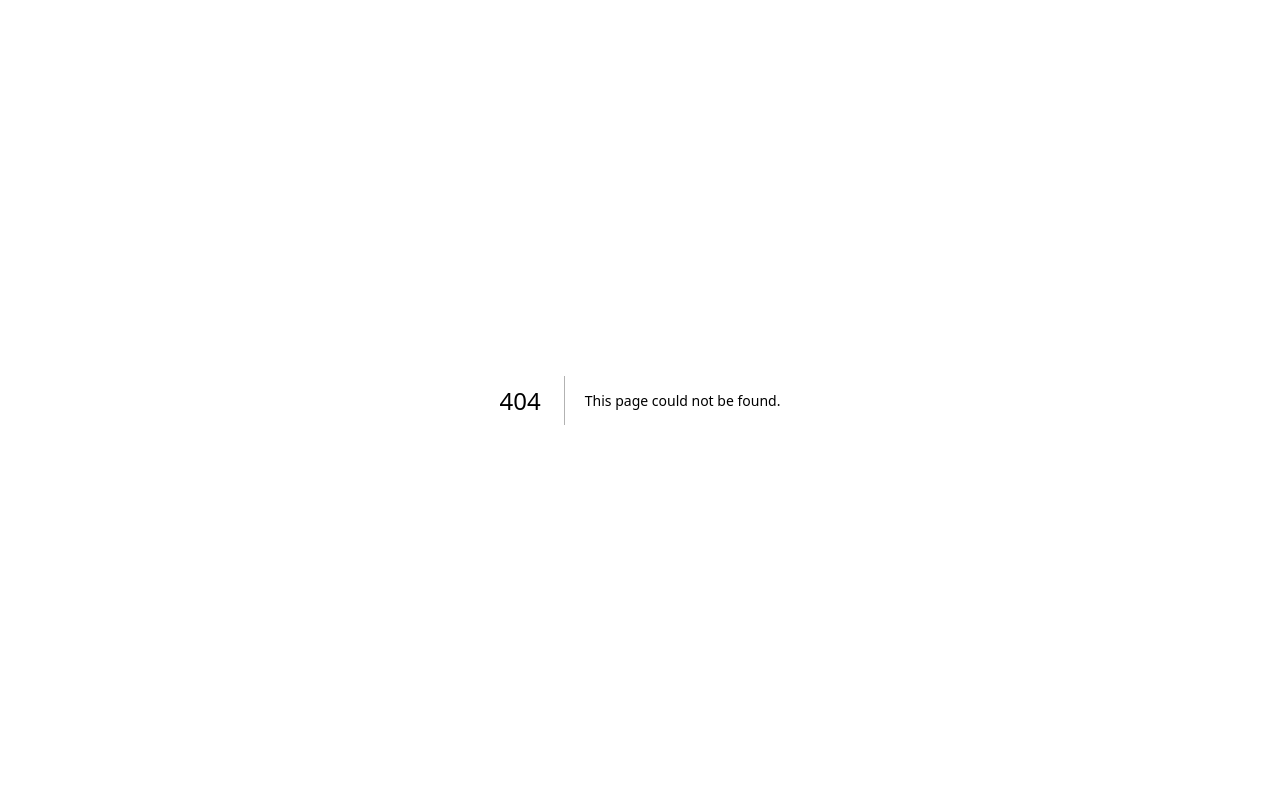
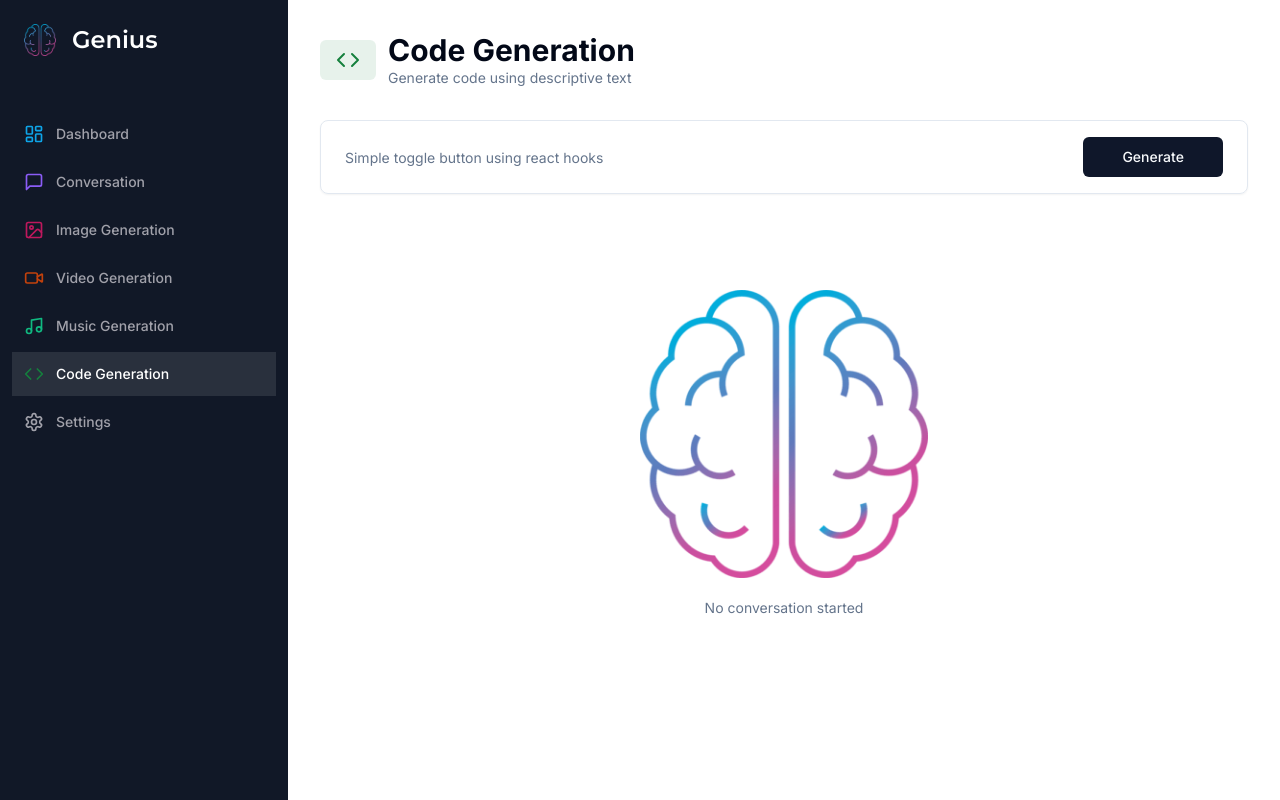
Before and after one commit to ajkumar21/ai-tool, a Next.js app: page /code in a window 1280 px wide. Before the commit this address had no page. Built offline with nearby package versions, Linux system fonts and the light colour scheme.

Commit message:
added code gen

```diff
--- /dev/null
+++ b/app/(dashboard)/(routes)/code/constants.ts
@@ -0,0 +1,7 @@
+import * as z from "zod"
+
+export const formSchema = z.object({
+    prompt: z.string().min(1, {
+        message: "Prompt is required"
+    })
+})
--- /dev/null
+++ b/app/(dashboard)/(routes)/code/page.tsx
@@ -0,0 +1,143 @@
+"use client";
+
+import axios from "axios";
+import * as z from "zod";
+import Heading from "@/components/heading";
+import { Code } from "lucide-react";
+import { useForm } from "react-hook-form";
+
+import { formSchema } from "./constants";
+import { zodResolver } from "@hookform/resolvers/zod";
+import { Form, FormControl, FormField, FormItem } from "@/components/ui/form";
+import { Input } from "@/components/ui/input";
+import { Button } from "@/components/ui/button";
+import { useRouter } from "next/navigation";
+import { useState } from "react";
+import { Empty } from "@/components/empty";
+import { Loader } from "@/components/loader";
+import { cn } from "@/lib/utils";
+import UserAvatar from "@/components/user-avatar";
+import BotAvatar from "@/components/bot-avatar";
+import { ChatCompletionMessageParam } from "openai/resources/index.mjs";
+import ReactMarkdown from "react-markdown";
+
+const CodePage = () => {
+  const router = useRouter();
+  const [messages, setMessages] = useState<ChatCompletionMessageParam[]>([]);
+  const form = useForm<z.infer<typeof formSchema>>({
+    resolver: zodResolver(formSchema),
+    defaultValues: {
+      prompt: "",
+    },
+  });
+
+  const isLoading = form.formState.isSubmitting;
+
+  const onSubmit = async (values: z.infer<typeof formSchema>) => {
+    try {
+      const userMessage: ChatCompletionMessageParam = {
+        role: "user",
+        content: values.prompt,
+      };
+      const newMessages = [...messages, userMessage];
+
+      const response = await axios.post("/api/code", {
+        messages: newMessages,
+      });
+
+      setMessages((current) => [...current, userMessage, response.data]);
+      form.reset();
+    } catch (err) {
+      //TODO Open Pro Model
+      console.log(err);
+    } finally {
+      router.refresh();
+    }
+  };
+
+  return (
+    <div>
+      <Heading
+        title="Code Generation"
+        description="Generate code using descriptive text"
+        icon={Code}
+        iconColor="text-green-700"
+        bgColor="bg-green-700/10"
+      />
+      <div className="px-4 lg:px-8">
+        <div>
+          <Form {...form}>
+            <form
+              className="rounded-lg border w-full p-4 px-3 md:px-6 focus-within: shadow-sm grid grid-cols-12 gap-2"
+              onSubmit={form.handleSubmit(onSubmit)}
+            >
+              <FormField
+                name="prompt"
+                render={({ field }) => (
+                  <FormItem className="col-span-12 lg:col-span-10">
+                    <FormControl className="m-0 p-0">
+                      <Input
+                        className="border-0 outline-none focus-visible:ring-0 focus-visible:ring-transparent"
+                        disabled={isLoading}
+                        placeholder="Simple toggle button using react hooks"
+                        {...field}
+                      />
+                    </FormControl>
+                  </FormItem>
+                )}
+              />
+              <Button
+                className="col-span-12 lg:col-span-2 w-full"
+                disabled={isLoading}
+              >
+                Generate
+              </Button>
+            </form>
+          </Form>
+        </div>
+        <div className="space-y-4 mt-4">
+          {isLoading && (
+            <div className="p-8 rounded-lg w-full flex items-center justify-center bg-muted">
+              <Loader />
+            </div>
+          )}
+          {messages.length === 0 && !isLoading && (
+            <Empty label={"No conversation started"} />
+          )}
+          <div className="flex flex-col-reverse gap-y-4">
+            {messages.map((message, idx) => (
+              <div
+                key={idx}
+                className={cn(
+                  "p-8 w-full flex items-start gap-x-8 rounded-lg",
+                  message.role === "user"
+                    ? "bg-white border border-black/10"
+                    : "bg-muted"
+                )}
+              >
+                {message.role === "user" ? <UserAvatar /> : <BotAvatar />}
+                <ReactMarkdown
+                  components={{
+                    pre: ({ node, ...props }) => (
+                      <div className="overflow-auto w-full my-2 bg-black/10 p-2 rounded-lg">
+                        <pre {...props} />
+                      </div>
+                    ),
+                    code: ({ node, ...props }) => (
+                      <code className="bg-black/10 rounded-lg p-1" />
+                    ),
+                  }}
+                  className="text-sm overflow-hidden leading-7"
+                >
+                  {message.content?.toString() || ""}
+                </ReactMarkdown>
+              </div>
+            ))}
+          </div>
+        </div>
+      </div>
+    </div>
+  );
+};
+
+export default CodePage;
--- /dev/null
+++ b/app/api/code/route.ts
@@ -0,0 +1,30 @@
+import { auth } from "@clerk/nextjs/server"
+import { NextResponse } from "next/server"
+import OpenAI from "openai"
+import { ChatCompletionMessageParam } from "openai/resources/index.mjs";
+
+const openai = new OpenAI()
+
+const instructionMessage: ChatCompletionMessageParam  = {
+    role: "system",
+    content:"You are a code generator. You must answer only in markdown code snippets. Use code comments for explanations."
+}
+
+export async function POST(req: Request) {
+    try {
+        const { userId } = auth()
+        const body = await req.json()
+        const { messages } = body
+
+        if (!userId) return new NextResponse("Unauthorized", { status: 401})
+        if (!openai) return new NextResponse("Open AI config failed", { status: 500})
+        if (!messages) return new NextResponse("Messages are required", {status: 400})
+
+        const response = await openai.chat.completions.create({ model: "gpt-3.5-turbo", messages: [instructionMessage, ...messages]});
+        return NextResponse.json(response.choices[0].message);
+
+    }catch (err) {
+        console.log(`Code error: ${err}`)
+        return new NextResponse("Internal error", {status: 500})
+    }
+}
--- a/package.json
+++ b/package.json
@@ -24,6 +24,7 @@
     "react": "^18",
     "react-dom": "^18",
     "react-hook-form": "^7.51.4",
+    "react-markdown": "^9.0.1",
     "tailwind-merge": "^2.3.0",
     "tailwindcss-animate": "^1.0.7",
     "zod": "^3.23.8"
```
Also changed, not shown: 1 other file (tests, documents, lock files or other folders).
